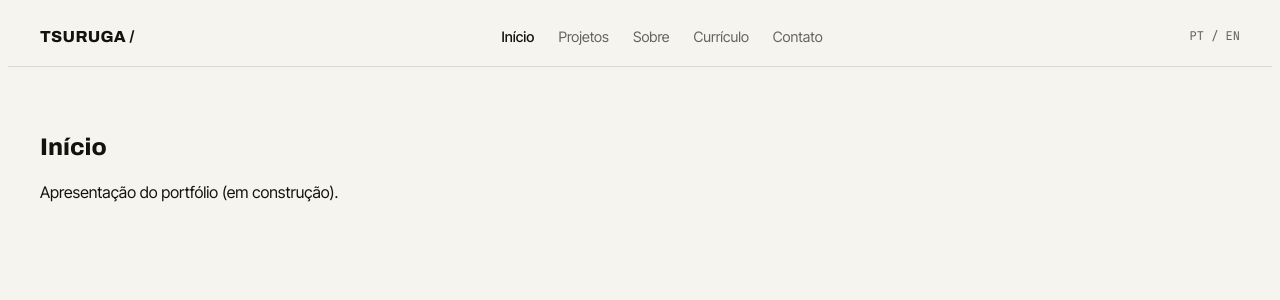
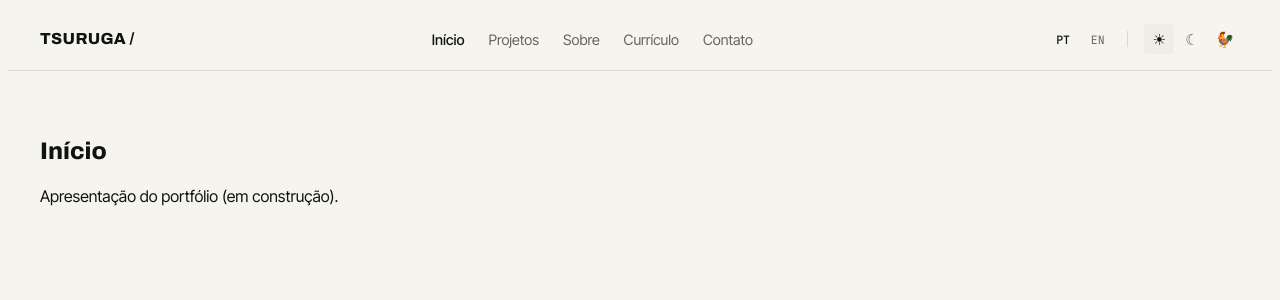
Before and after one commit to DanielTsuruga/danieltsuruga-portifolio, a React (Vite) app: page / in a window 1280 px wide. Shown: the top 300 px of the page. Built offline with nearby package versions, Linux system fonts and the light colour scheme.

Commit message:
feat: adiciona mudança de tema (claro, escuro, galo) + LANG (visual)

```diff
--- a/src/components/Header.jsx
+++ b/src/components/Header.jsx
@@ -1,4 +1,6 @@
+import { useState } from 'react'
 import { NavLink } from 'react-router-dom'
+import { useTheme, THEMES } from '../hooks/useTheme'
 import styles from './Header.module.css'
 
 const navLinks = [
@@ -9,10 +11,25 @@ const navLinks = [
   { to: '/contato', label: 'Contato' },
 ]
 
+const languages = ['PT', 'EN']
+
+const themeMeta = {
+  light: { icon: '☀', label: 'Tema claro' },
+  dark: { icon: '☾', label: 'Tema escuro' },
+  galo: { icon: '🐓', label: 'Tema galo' },
+}
+
 function Header() {
+  // Lógica de tema vinda do nosso hook personalizado.
+  const { theme, setTheme } = useTheme()
+
+  // Estado local do idioma selecionado.
+  const [lang, setLang] = useState('PT')
+
   return (
     <header className={styles.header}>
       <div className={styles.inner}>
+        {/* Logo: volta ao início */}
         <NavLink to="/" className={styles.logo}>
           TSURUGA /
         </NavLink>
@@ -33,9 +50,47 @@ function Header() {
           ))}
         </nav>
 
-        {/* Área de ações (idioma/tema) */}
+        {/* Área de ações: idioma + tema */}
         <div className={styles.actions}>
-          <span>PT / EN</span>
+          {/* Idioma (PT | EN) */}
+          <div className={styles.langGroup}>
+            {languages.map((option) => (
+              <button
+                key={option}
+                type="button"
+                onClick={() => setLang(option)}
+                className={
+                  lang === option
+                    ? `${styles.langButton} ${styles.langActive}`
+                    : styles.langButton
+                }
+              >
+                {option}
+              </button>
+            ))}
+          </div>
+
+          <span className={styles.divider} />
+
+          {/* Tema (claro | escuro | galo) */}
+          <div className={styles.themeGroup}>
+            {THEMES.map((option) => (
+              <button
+                key={option}
+                type="button"
+                onClick={() => setTheme(option)}
+                title={themeMeta[option].label}
+                aria-label={themeMeta[option].label}
+                className={
+                  theme === option
+                    ? `${styles.iconButton} ${styles.themeActive}`
+                    : styles.iconButton
+                }
+              >
+                {themeMeta[option].icon}
+              </button>
+            ))}
+          </div>
         </div>
       </div>
     </header>
--- a/src/components/Header.module.css
+++ b/src/components/Header.module.css
@@ -66,3 +66,58 @@
     gap: var(--space-sm);
   }
 }
+
+.langGroup {
+  display: flex;
+  gap: var(--space-xs);
+  font-family: var(--font-mono);
+  font-size: 0.72rem;
+}
+
+.iconButton,
+.langButton {
+  background: none;
+  border: none;
+  cursor: pointer;
+  color: var(--color-text-muted);
+  font-family: inherit;
+  font-size: inherit;
+  padding: 0.25rem 0.4rem;
+  border-radius: 4px;
+  transition: color 0.2s ease, background-color 0.2s ease;
+}
+
+.iconButton:hover,
+.langButton:hover {
+  color: var(--color-text);
+}
+
+.langActive {
+  color: var(--color-text);
+  font-weight: 500;
+}
+
+.divider {
+  width: 1px;
+  height: 1rem;
+  background-color: var(--color-border);
+}
+
+.themeGroup {
+  display: flex;
+  gap: 0.15rem;
+}
+
+.iconButton {
+  display: inline-flex;
+  align-items: center;
+  justify-content: center;
+  width: 1.9rem;
+  height: 1.9rem;
+  font-size: 0.95rem;
+}
+
+.themeActive {
+  color: var(--color-text);
+  background-color: var(--color-surface);
+}
--- /dev/null
+++ b/src/hooks/useTheme.js
@@ -0,0 +1,25 @@
+import { useState, useEffect } from 'react'
+
+export const THEMES = ['light', 'dark', 'galo']
+
+const STORAGE_KEY = 'tsuruga-theme'
+
+// Lê o tema salvo no navegador; se não houver, começa no 'light'.
+function getInitialTheme() {
+  const saved = localStorage.getItem(STORAGE_KEY)
+  return THEMES.includes(saved) ? saved : 'light'
+}
+
+export function useTheme() {
+  // useState cria a "memória" do tema dentro da aplicação.
+  const [theme, setTheme] = useState(getInitialTheme)
+
+  // useEffect roda SEMPRE que `theme` mudar.
+  // Aqui aplicamos o tema no <html> e salvamos a escolha.
+  useEffect(() => {
+    document.documentElement.setAttribute('data-theme', theme)
+    localStorage.setItem(STORAGE_KEY, theme)
+  }, [theme])
+
+  return { theme, setTheme }
+}
```
